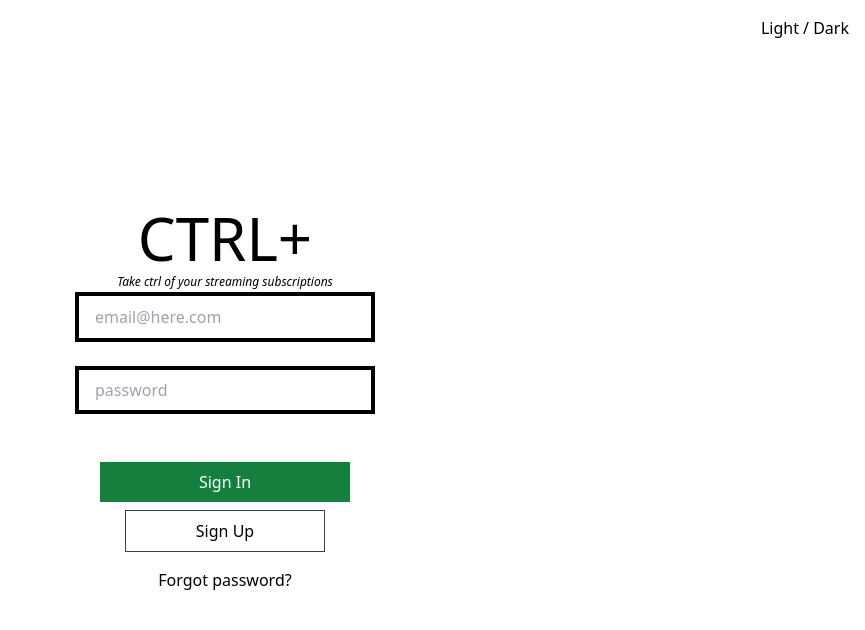
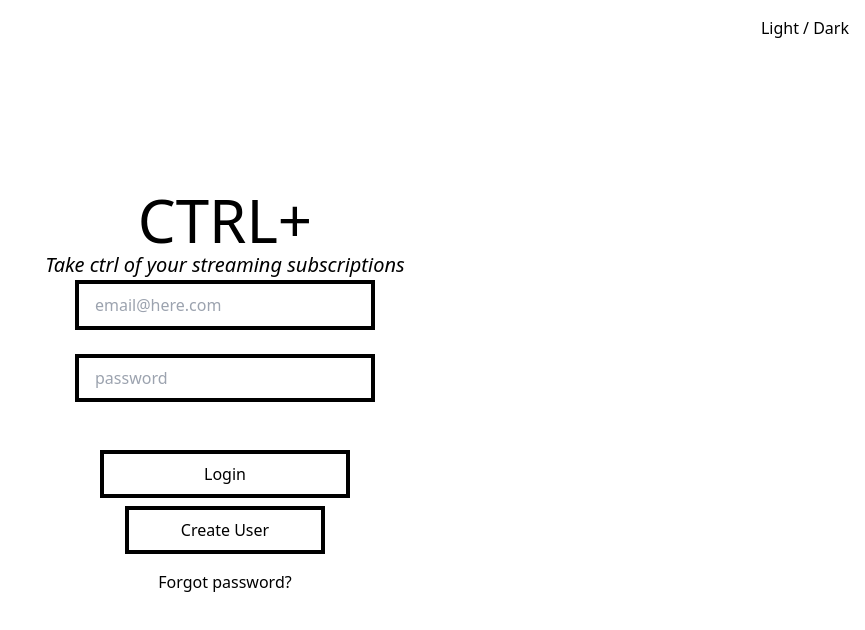
Before and after one commit to Valisaurus/Subscription_tracker, a Next.js app in the folder my-app/: page /login in a window 1280 px wide. Shown: the top 630 px of the page, without its empty margins (415-1280 px from the left). Built offline with nearby package versions, Linux system fonts and the light colour scheme.

Commit message:
add: styling for starting pages

```diff
--- a/my-app/app/auth/reset-password/route.ts
+++ b/my-app/app/auth/reset-password/route.ts
@@ -11,12 +11,10 @@ export async function POST(request: Request) {
   const formData = await request.formData();
   const email = String(formData.get("email"));
   const supabase = createRouteHandlerClient({ cookies });
-  console.log("This is the email right? " + email);
   const res = await supabase.auth.resetPasswordForEmail(email, {
     redirectTo: `${requestUrl.origin}/`,
   });
 
-  console.log(res);
   if (res) {
     return NextResponse.redirect(`${requestUrl.origin}/login`, {
       // a 301 status is required to redirect from a POST to a GET route
--- a/my-app/app/login/page.tsx
+++ b/my-app/app/login/page.tsx
@@ -10,21 +10,20 @@ export default function Login() {
   return (
     <div className={`${lightMode ? "dark" : ""}`}>
       <div className="flex-1 flex flex-col w-full justify-center gap-2 bg-white dark:bg-black">
-        {renderTopLogo ? <Logo /> : <div></div>}
         <LightSwitch lightMode={lightMode} setLightMode={setLightMode} />
         <div className="flex flex-col justify-around items-center h-screen py-24">
           <div className="flex flex-col justify-around items-center">
-            {!renderTopLogo ? (
+            {renderTopLogo ? (
+              <Logo />
+            ) : (
               <div>
                 <h2 className="text-6xl text-center text-black dark:text-white">
                   CTRL+
                 </h2>
-                <i className="text-xs text-center text-black dark:text-white">
+                <i className="text-[20px] text-center text-black dark:text-white">
                   Take ctrl of your streaming subscriptions
                 </i>
               </div>
-            ) : (
-              <div></div>
             )}
             <div>
               <LoginForm setRenderTopLogo={setRenderTopLogo} />
--- a/my-app/components/LoginForm.tsx
+++ b/my-app/components/LoginForm.tsx
@@ -51,19 +51,19 @@ const LoginForm = ({ setRenderTopLogo }: LoginFormProps) => {
               />
             </div>
             <button
-              className={`bg-green-700 px-4 py-2 mb-2 w-[250px] text-white`}
+              className={`bg-white dark:bg-black border-4 border-black dark:border-white px-4 py-2 mb-2 w-[250px] text-black dark:text-white`}
             >
-              Sign In
+              Login
             </button>
             <button
-              className="border border-gray-700 px-4 py-2 mb-2 w-[200px] text-black dark:text-white"
+              className="bg-white dark:bg-black border-4 border-black dark:border-white px-4 py-2 mb-2 w-[200px] text-black dark:text-white"
               onClick={(e: any) => {
                 e.preventDefault();
                 setRenderTerms(true);
                 setRenderTopLogo(true);
               }}
             >
-              Sign Up
+              Create User
             </button>
             <button
               onClick={(e: any) => {
--- a/my-app/components/PasswordReset.tsx
+++ b/my-app/components/PasswordReset.tsx
@@ -15,7 +15,10 @@ const PasswordReset = ({ isVisible, setIsVisible }: PasswordResetProps) => {
           method="post"
           className="flex flex-col justify-around items-center text-center w-[320px] h-[250px] p-4"
         >
-          <label htmlFor="email" className="text-[20px]">
+          <label
+            htmlFor="email"
+            className="text-[20px] text-black dark:text-white"
+          >
             Forgot password?
           </label>
           <input
--- a/my-app/components/TermsAndConditions.tsx
+++ b/my-app/components/TermsAndConditions.tsx
@@ -22,8 +22,8 @@ const TermsAndConditions = ({ email, password }: TermsAndConditionsProps) => {
       <form action="/auth/sign-up" method="post">
         <input type="hidden" name="email" value={email} />
         <input type="hidden" name="password" value={password} />
-        <button className="w-[200px] h-[40px] border-black border-2 dark:border-white text-black dark:text-white mt-[30px]">
-          Accept terms&conditions
+        <button className="w-[250px] h-[40px] border-black border-4 dark:border-white text-black dark:text-white mt-[30px]">
+          Accept
         </button>
       </form>
     </div>
```
